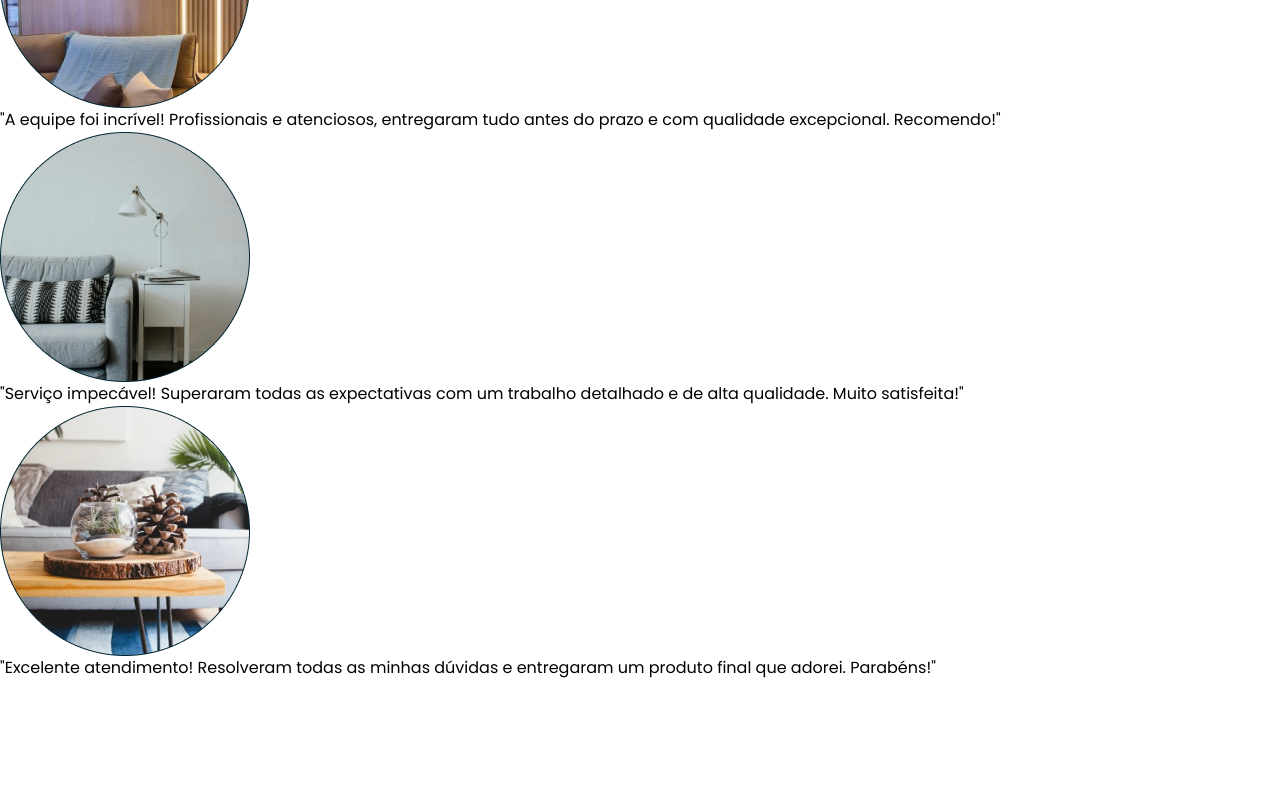
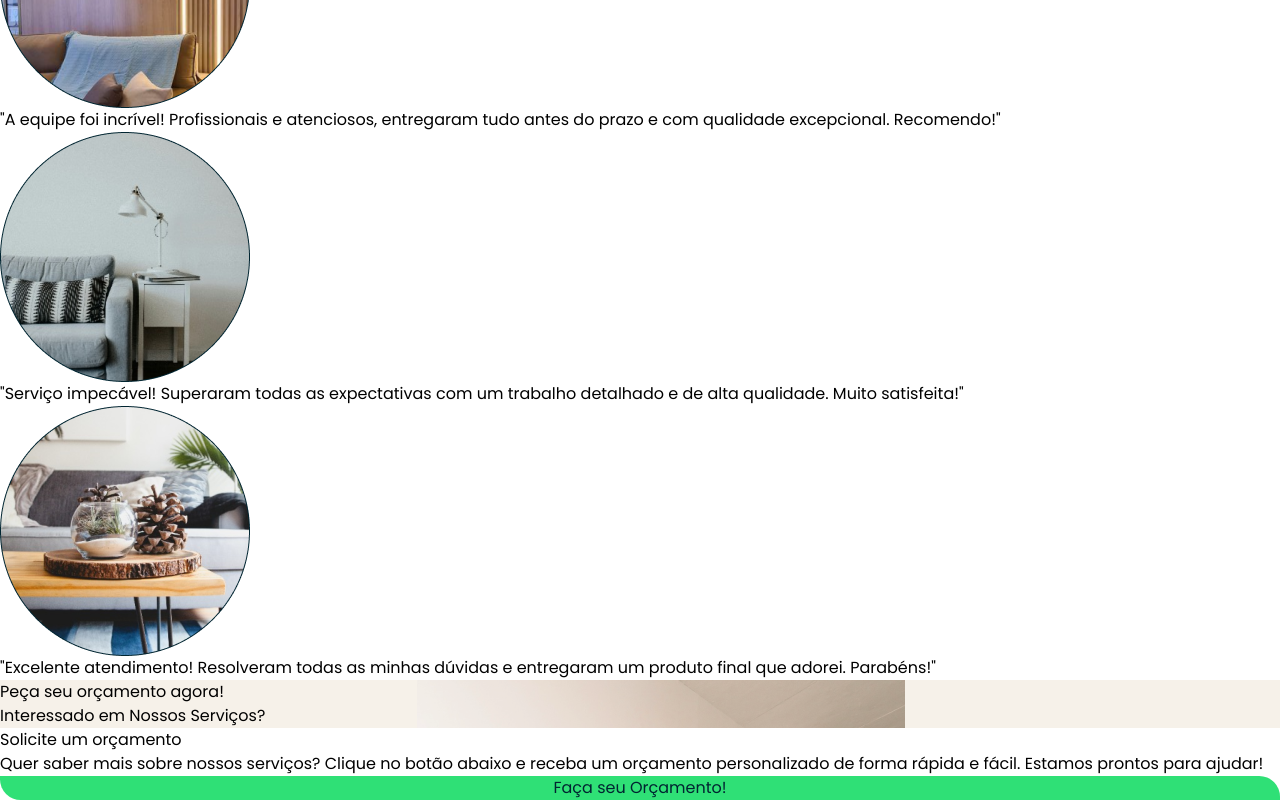
Before and after one commit to GuilhermeVB/Artemia_Moveis, a Next.js app: page / in a window 1280 px wide. Shown: the part 4537-5337 px from the top of the page. Before the commit the page ends 5217 px from the top, so only its background shows below. Built offline with nearby package versions, Linux system fonts and the light colour scheme.

Commit message:
Att Contact Finished

```diff
--- a/src/components/Button.tsx
+++ b/src/components/Button.tsx
@@ -4,6 +4,7 @@ interface ButtonStyles {
     borderRadius: string
     color: string
     text: string
+    maxWidth?: boolean
 }
 
 export default function Button(props: ButtonStyles) {
@@ -14,7 +15,8 @@ export default function Button(props: ButtonStyles) {
                 backgroundColor: `${props.backgroundColor}`,
                 color: `${props.color}`,
                 border: `${props.border}`,
-                borderRadius: `${props.borderRadius}`
+                borderRadius: `${props.borderRadius}`,
+                width: `${props.maxWidth && '100%'}`
             }}>
             {props.text}
         </button>
--- a/src/layout/docs/Contact.tsx
+++ b/src/layout/docs/Contact.tsx
@@ -1,7 +1,38 @@
+import Button from "@/components/Button";
+
+import contactImage from "/public/assets/contact/contact_image.png"
+
 export default function Contact() {
     return (
-        <section>
-
+        <section className="contact_container">
+            <div className="contact_query" style={{backgroundImage: `url('${contactImage.src}')`}}>
+                <div className="contact_query_content">
+                    <p className="contact_query_content_paragraph">
+                        Peça seu orçamento agora!
+                    </p>
+                    <h1 className="contact_query_content_heading">
+                        Interessado em Nossos Serviços?
+                    </h1>
+                </div>
+            </div>
+            <div className="contact_action">
+                <div className="contact_action_content">
+                    <h3 className="contact_action_content_heading">
+                        Solicite um orçamento
+                    </h3>
+                    <p className="contact_action_content_paragraph">
+                        Quer saber mais sobre nossos serviços? Clique no botão abaixo e receba um
+                        orçamento personalizado de forma rápida e fácil. Estamos prontos para ajudar!
+                    </p>
+                    <Button
+                        text='Faça seu Orçamento!'
+                        backgroundColor="#2FE076"
+                        borderRadius="0 1.3rem 0 1.3rem"
+                        color="#012531"
+                        maxWidth
+                    />
+                </div>
+            </div>
         </section>
     )
 }
--- a/src/styles/stylus/Contact.module.css
+++ b/src/styles/stylus/Contact.module.css
@@ -0,0 +1,57 @@
+.contact_container {
+    background-color: #012531;
+    background-position: right;
+    background-size: cover;
+    display: flex;
+    justify-content: center;
+    align-items: center;
+    padding: 5.8125rem 0 6.6875rem;
+}
+
+.contact_query {
+    width: 56.5625rem;
+    height: 34.375rem;
+}
+
+.contact_query_content {
+    padding: 7.5rem 10.8125rem 6.625rem 13rem;
+}
+
+.contact_query_content_paragraph {
+    color: #AEA874;
+    font-size: 24px;
+    font-weight: 700;
+}
+
+.contact_query_content_heading {
+    color: #012531;
+    font-size: 64px;
+    font-weight: 700;
+    text-transform: uppercase;
+}
+
+.contact_action {
+    background-color: #F6F1E9;
+    display: flex;
+    width: 41.6875rem;
+    height: 34.375rem;
+}
+
+.contact_action_content {
+    display: flex;
+    flex-direction: column;
+    justify-content: center;
+    align-items: center;
+    gap: 1.0625rem;
+    margin: 0 7.96875rem;
+}
+
+.contact_action_content_heading {
+    color: #012531;
+    font-size: 24px;
+    font-weight: 600;
+}
+
+.contact_action_content_paragraph {
+    color: #012531;
+}
```
